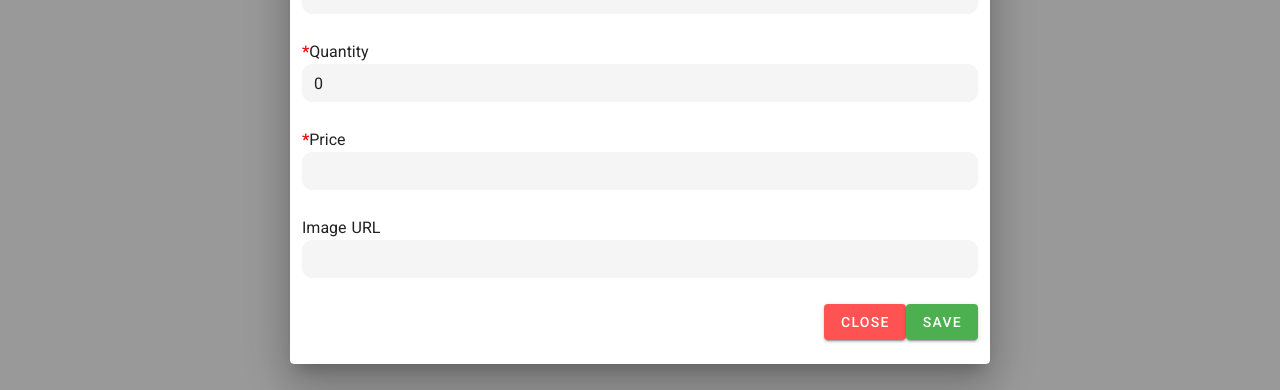
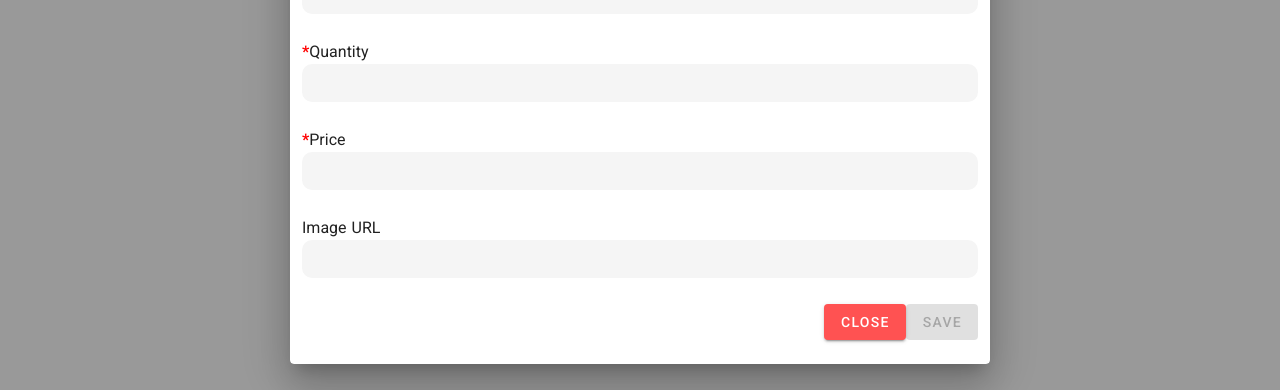
Before and after one commit to Noejuro/tendencys-test, a Nuxt app: page /orders/1 in a window 1280 px wide. Both pictures are taken after a click on the button "AGREGAR PRODUCTO". Shown: the part 317-707 px from the top of the page. Built offline with nearby package versions, Linux system fonts and the light colour scheme; no server answers.

Commit message:
[Fix] GetSubtotal method

```diff
--- a/components/orderDetails/dialogAddProducts.vue
+++ b/components/orderDetails/dialogAddProducts.vue
@@ -10,7 +10,7 @@
                     </v-col>
                     <v-col cols="12" class="pa-0">
                         <label for="name"><span class="obligatory-field">*</span>Name</label>
-                        <v-text-field ref="name" id="name" name="name" type="text" v-model="newProduct.name" required :rules="rules.name" background-color="#F5F5F5" shaped dense solo flat style="border-radius:10px" />
+                        <v-text-field ref="name" id="name" name="name" type="text" v-model="newProduct.name" required :rules="rules.name" title="This field is required" background-color="#F5F5F5" shaped dense solo flat style="border-radius:10px" />
                     </v-col>
                     <v-col cols="12" class="pa-0">
                         <label for="quantity"><span class="obligatory-field">*</span>Quantity</label>
@@ -22,12 +22,12 @@
                     </v-col>
                     <v-col cols="12" class="pa-0">
                         <label for="image-url">Image URL</label>
-                        <v-text-field ref="image-url" id="image-url" name="image-url" type="text" v-model="newProduct.imageUrl" :rules="rules.imageUrl" required title="This field is required" background-color="#F5F5F5" shaped dense solo flat style="border-radius:10px" />
+                        <v-text-field ref="image-url" id="image-url" name="image-url" type="text" v-model="newProduct.imageUrl" background-color="#F5F5F5" shaped dense solo flat style="border-radius:10px" />
                     </v-col>
                 </v-row>
                 <v-row justify="end">
                     <v-btn color="error" @click="$emit('closeDialog')">Close</v-btn>
-                    <v-btn color="success" @click="$emit('saveProduct', newProduct)">Save</v-btn>
+                    <v-btn color="success" :disabled="validateForm" @click="saveProduct()">Save</v-btn>
                 </v-row>
             </v-col>
         </v-card>
@@ -42,7 +42,7 @@ export default {
             newProduct: {
                 sku: '',
                 name: '',
-                quantity: 0,
+                quantity: '',
                 price: '',
                 imageUrl: '',
             },
@@ -53,6 +53,19 @@ export default {
                 price: [ v => !!v || 'Price is required', ],
             }
         }
+    },
+    methods: {
+        saveProduct() {
+            this.$emit('saveProduct', this.newProduct)
+        }
+    },
+    computed: {
+        validateForm() {
+            if(this.newProduct.sku != '' && this.newProduct.name != '' &&  this.newProduct.quantity != '' &&  this.newProduct.price != '' )
+                return false;
+            else
+                return true;
+        }
     }
 }
 </script>
--- a/components/orderDetails/orderDetails.vue
+++ b/components/orderDetails/orderDetails.vue
@@ -2,7 +2,7 @@
     <v-row id="order-details">
         <v-col class="pa-0">
             <v-row> Orden: {{orderDetails.name}} </v-row>
-            <v-row v-if="this.orderDetails.items"> Subtotal ({{orderDetails.items.length}} productos): {{getSubTotal}} </v-row>
+            <v-row v-if="this.orderDetails.items"> Subtotal ({{getProductsQuantity}} productos): {{getSubTotal}} </v-row>
             <v-row> <v-btn color="success" @click="$emit('openSuccessPaymentDialog')" block>Terminar Pago</v-btn> </v-row>
         </v-col>
     </v-row>
@@ -22,13 +22,20 @@
         },
         computed: {
             getSubTotal() {
-
                 var subTotal = 0;
                 if(this.orderDetails.items)
                     for(var product = 0; product < this.orderDetails.items.length; product++ )
-                        subTotal += parseFloat(this.orderDetails.items[product].price);
+                        subTotal += parseFloat(this.orderDetails.items[product].price) * parseInt(this.orderDetails.items[product].quantity);
 
                 return this.formatter.format(subTotal);
+            },
+            getProductsQuantity() {
+                var quantity = 0;
+                if(this.orderDetails.items)
+                    for(var product = 0; product < this.orderDetails.items.length; product++ )
+                        quantity += parseInt(this.orderDetails.items[product].quantity);
+
+                return quantity;
             }
         }
     }
```
